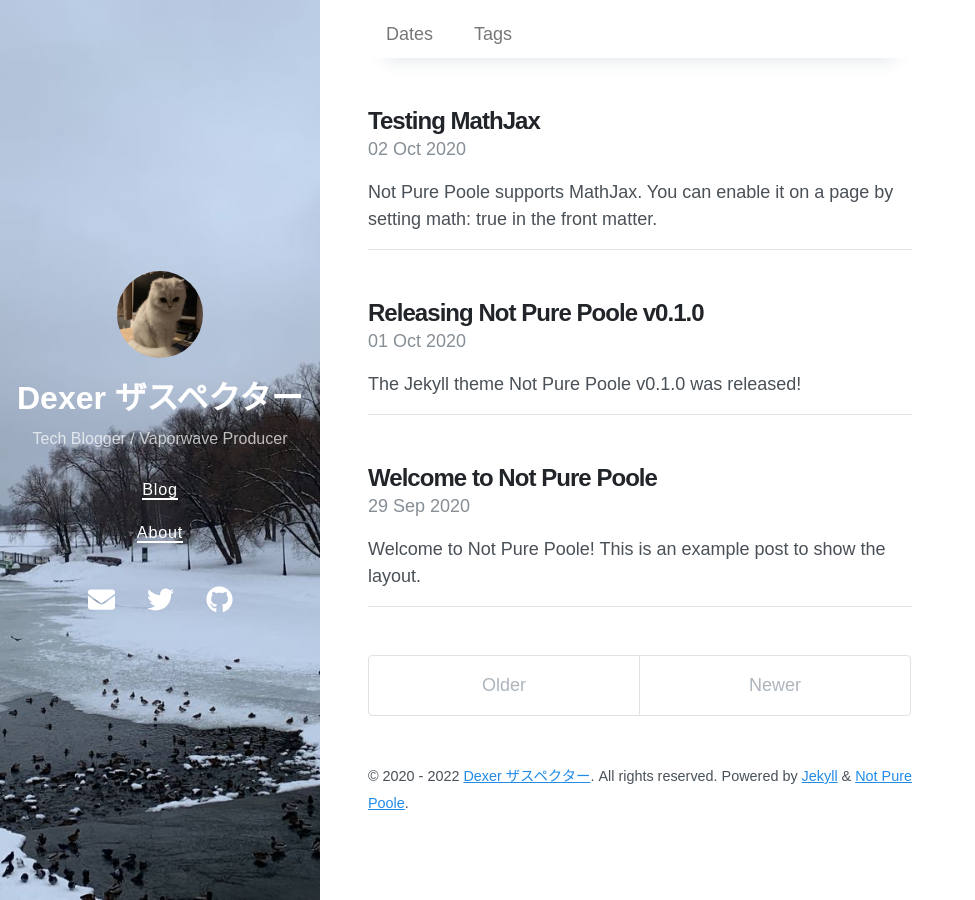
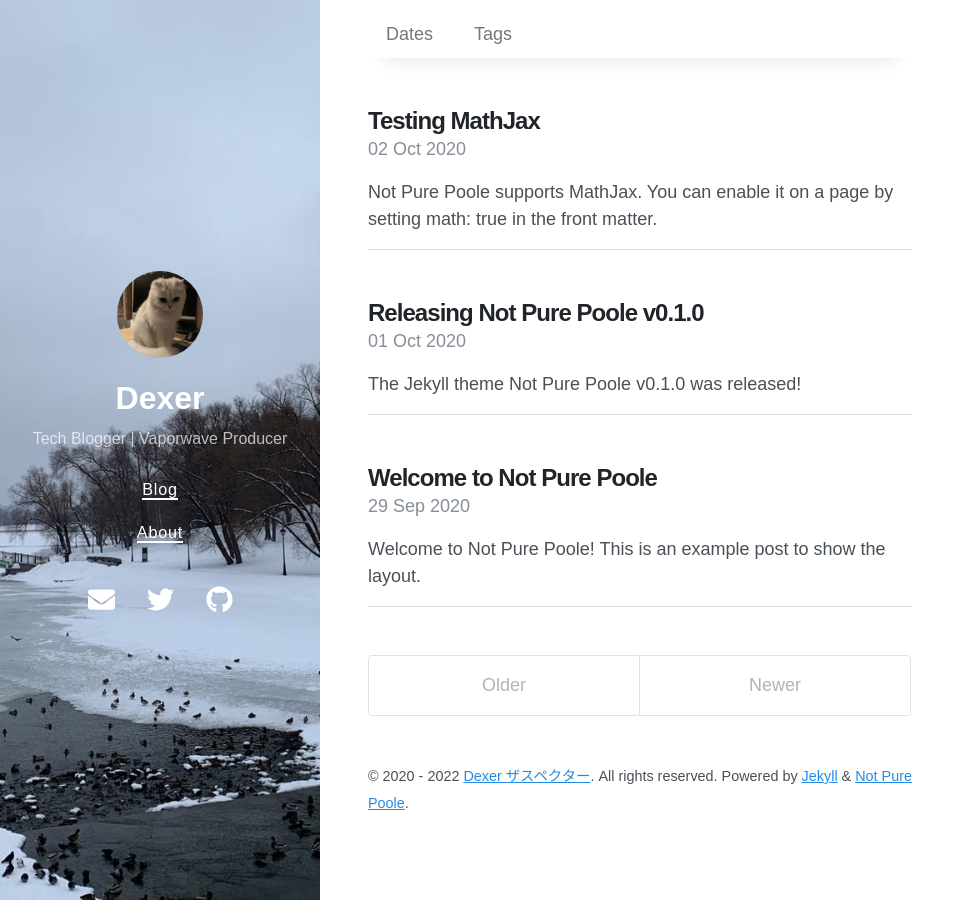
Before and after one commit to DexerTSR/dexertsr.github.io, a Jekyll site: the page built from index.html, in a window 1280 px wide. Shown: the whole page, without its empty margins (0-975 px from the left). Built offline with Jekyll 4.4.1, drawn with Linux system fonts in a browser that asks for light colours; nearby versions of some CDN libraries; the list of posts is cut into pages by our own code.

Commit message:
Update _config.yml

```diff
--- a/_config.yml
+++ b/_config.yml
@@ -1,6 +1,6 @@
 # Setup
-title: Dexer ザスペクター
-description: Tech Blogger / Vaporwave Producer
+title: Dexer
+description: Tech Blogger | Vaporwave Producer
 url: https://dexertsr.github.io
 avatar: /avatar.jpeg
 paginate: 5
@@ -33,7 +33,7 @@ twitter:
   card: summary
 logo: logo.png
 social:
-  name: Songzi Vong
+  name: Dexer ザスペクター
   links:
     - https://twitter.com/DexerTSR
     - https://github.com/DexerTSR
@@ -56,4 +56,3 @@ sass:
 author:
   name: Dexer ザスペクター
   url: https://github.com/DexerTSR/
-  twitter: https://twitter.com/DexerTSR/
```
